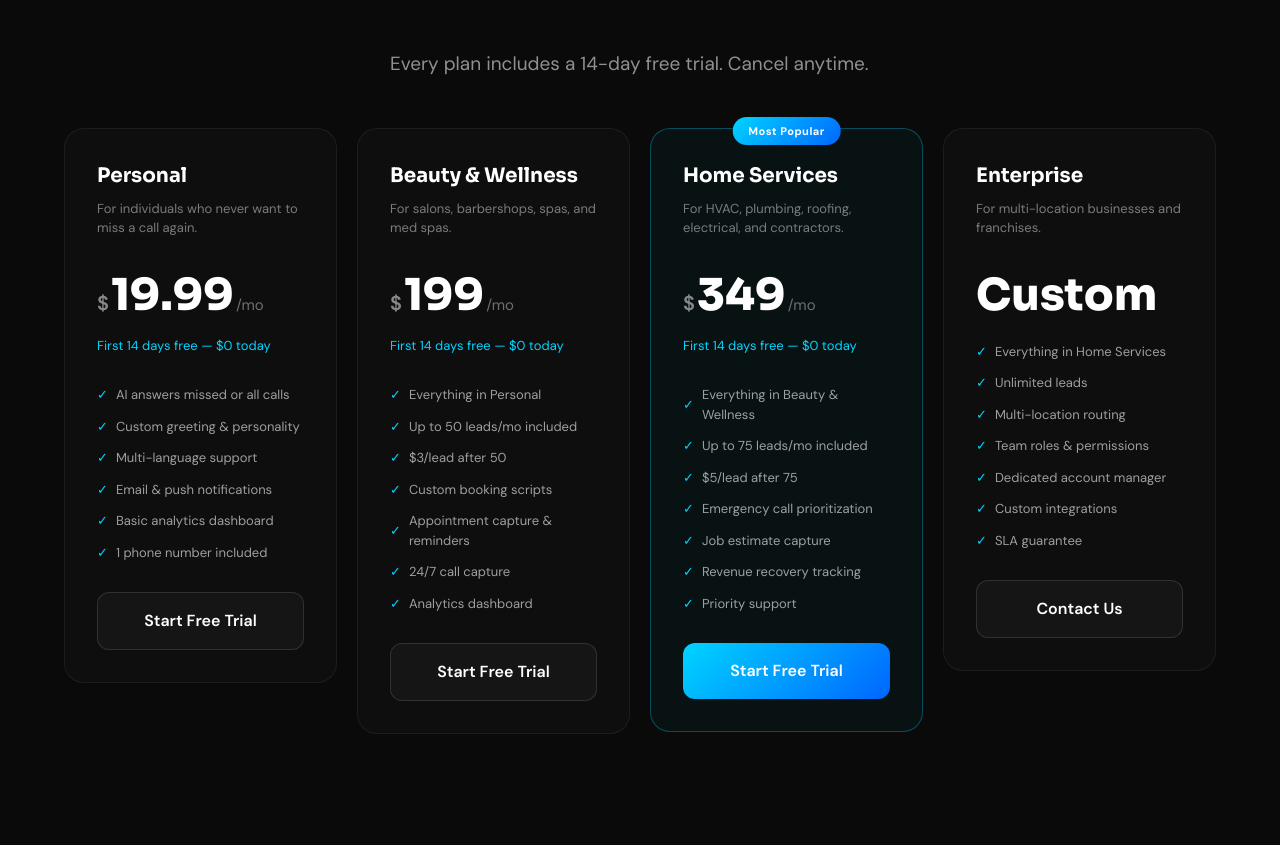
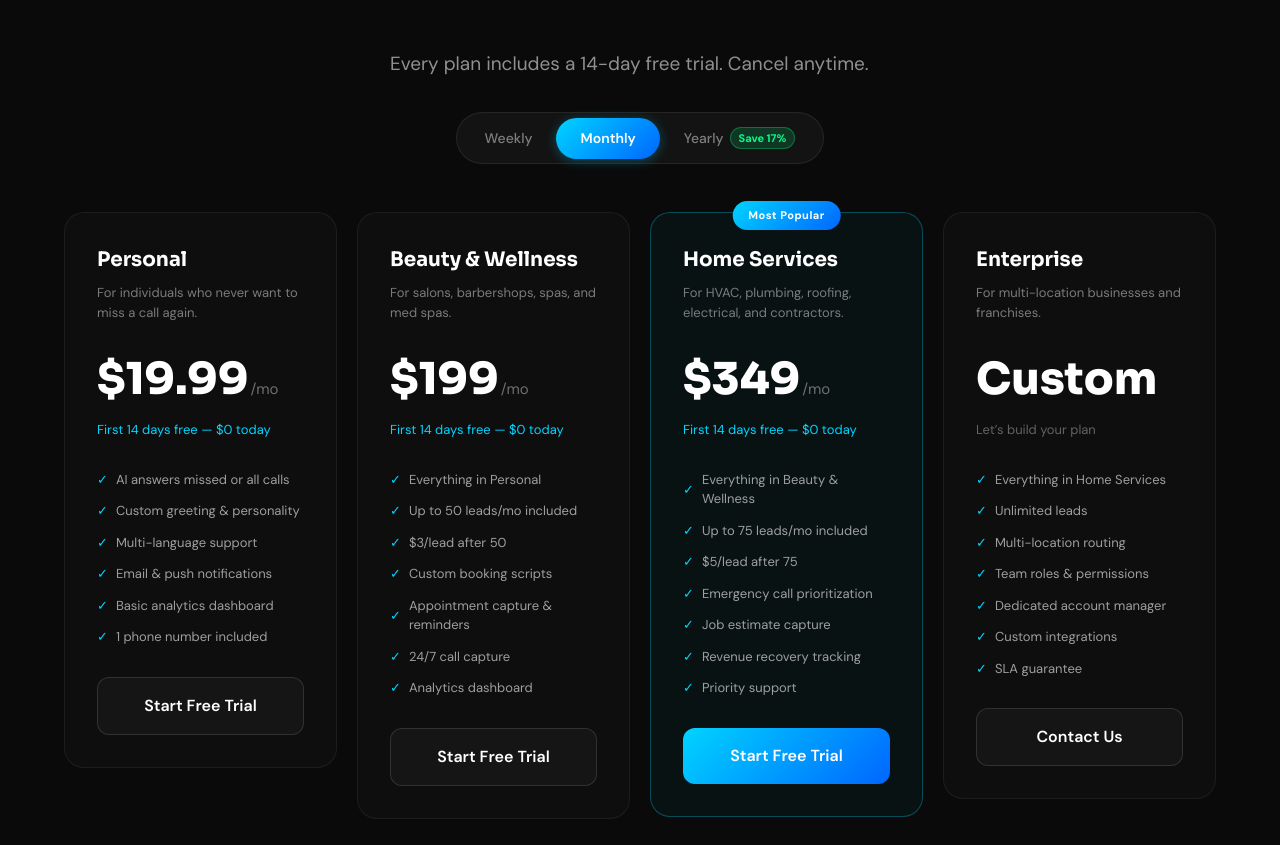
Before and after one commit to wpbluiss/conduit-nextjs, a Next.js app: page / in a window 1280 px wide. Shown: the part 6023-6868 px from the top of the page. Built offline with nearby package versions, Linux system fonts and the light colour scheme.

Commit message:
Add weekly/monthly/yearly pricing toggle with Stripe payment links

```diff
--- a/src/app/page.jsx
+++ b/src/app/page.jsx
@@ -281,11 +281,17 @@ const COMPARISON = [
   { feature: "No Setup Fee", conduit: "✓", rosie: "✓", goodcall: "✓", smithai: "✗" },
 ];
 
+const BILLING_INTERVALS = ["weekly", "monthly", "yearly"];
+
 const PRICING = [
   {
     name: "Personal",
-    price: 19.99,
     desc: "For individuals who never want to miss a call again.",
+    prices: {
+      weekly:  { display: "$5.99", period: "/wk", effective: "$25.96/mo effective", link: "https://buy.stripe.com/00w14gf4Jes47SWfEge3e08" },
+      monthly: { display: "$19.99", period: "/mo", effective: "", link: "https://buy.stripe.com/eVq5kw8Gl5Vyc9ceAce3e09" },
+      yearly:  { display: "$199", period: "/yr", effective: "$16.58/mo — save $41", link: "https://buy.stripe.com/3cIcMYbSx1Fic9ccs4e3e0a" },
+    },
     features: [
       "AI answers missed or all calls",
       "Custom greeting & personality",
@@ -299,8 +305,12 @@ const PRICING = [
   },
   {
     name: "Beauty & Wellness",
-    price: 199,
     desc: "For salons, barbershops, spas, and med spas.",
+    prices: {
+      weekly:  { display: "$59", period: "/wk", effective: "$255.67/mo effective", link: "https://buy.stripe.com/aFafZa2hX3Nq3CG4ZCe3e0b" },
+      monthly: { display: "$199", period: "/mo", effective: "", link: "https://buy.stripe.com/aFa5kwbSx97Kc9c9fSe3e0c" },
+      yearly:  { display: "$1,990", period: "/yr", effective: "$165.83/mo — save $398", link: "https://buy.stripe.com/fZueV6e0F83Gddgcs4e3e0d" },
+    },
     features: [
       "Everything in Personal",
       "Up to 50 leads/mo included",
@@ -315,8 +325,12 @@ const PRICING = [
   },
   {
     name: "Home Services",
-    price: 349,
     desc: "For HVAC, plumbing, roofing, electrical, and contractors.",
+    prices: {
+      weekly:  { display: "$99", period: "/wk", effective: "$429/mo effective", link: "https://buy.stripe.com/cNieV62hX83G7SWdw8e3e0e" },
+      monthly: { display: "$349", period: "/mo", effective: "", link: "https://buy.stripe.com/fZu5kw3m10Be6OS8bOe3e0f" },
+      yearly:  { display: "$3,490", period: "/yr", effective: "$290.83/mo — save $698", link: "https://buy.stripe.com/28E8wI09P2Jmgps1Nqe3e0g" },
+    },
     features: [
       "Everything in Beauty & Wellness",
       "Up to 75 leads/mo included",
@@ -331,8 +345,8 @@ const PRICING = [
   },
   {
     name: "Enterprise",
-    price: null,
     desc: "For multi-location businesses and franchises.",
+    prices: null,
     features: [
       "Everything in Home Services",
       "Unlimited leads",
@@ -471,6 +485,7 @@ function FAQItem({ q, a }) {
 // ─── MAIN PAGE ───
 export default function Home() {
   const [mobileMenu, setMobileMenu] = useState(false);
+  const [billingInterval, setBillingInterval] = useState("monthly");
 
   return (
     <div style={styles.page}>
@@ -710,11 +725,33 @@ export default function Home() {
         <div style={styles.section}>
           <div style={styles.sectionLabel}>PRICING</div>
           <h2 style={styles.sectionH2}>Simple, transparent pricing. No setup fees.</h2>
-          <p style={{ ...styles.heroSub, maxWidth: 500, margin: "0 auto 48px" }}>
+          <p style={{ ...styles.heroSub, maxWidth: 500, margin: "0 auto 0" }}>
             Every plan includes a 14-day free trial. Cancel anytime.
           </p>
+
+          {/* Billing Toggle */}
+          <div style={styles.toggleWrap}>
+            {BILLING_INTERVALS.map((interval) => (
+              <button
+                key={interval}
+                onClick={() => setBillingInterval(interval)}
+                style={{
+                  ...styles.toggleBtn,
+                  ...(billingInterval === interval ? styles.toggleBtnActive : {}),
+                }}
+              >
+                {interval.charAt(0).toUpperCase() + interval.slice(1)}
+                {interval === "yearly" && (
+                  <span style={styles.saveBadge}>Save 17%</span>
+                )}
+              </button>
+            ))}
+          </div>
+
           <div style={styles.pricingGrid}>
-            {PRICING.map((plan, i) => (
+            {PRICING.map((plan, i) => {
+              const priceData = plan.prices ? plan.prices[billingInterval] : null;
+              return (
                 <div
                   key={i}
                   style={{
@@ -726,19 +763,28 @@ export default function Home() {
                   <h3 style={styles.pricingName}>{plan.name}</h3>
                   <p style={styles.pricingDesc}>{plan.desc}</p>
                   <div style={styles.pricingPrice}>
-                  {plan.price !== null ? (
+                    {priceData ? (
                       <>
-                      <span style={styles.pricingDollar}>$</span>
-                      <span style={styles.pricingAmount}>{plan.price}</span>
-                      <span style={styles.pricingPeriod}>/mo</span>
+                        <span style={styles.pricingAmount}>{priceData.display}</span>
+                        <span style={styles.pricingPeriod}>{priceData.period}</span>
                       </>
                     ) : (
                       <span style={styles.pricingAmount}>Custom</span>
                     )}
                   </div>
-                {plan.price !== null && (
+                  {priceData && priceData.effective && (
+                    <div style={{ fontSize: 13, color: "rgba(255,255,255,0.4)", marginBottom: 4 }}>
+                      {priceData.effective}
+                    </div>
+                  )}
+                  {priceData && (
                     <div style={{ fontSize: 13, color: "#00d4ff", marginBottom: 24 }}>
                       First 14 days free — $0 today
+                    </div>
+                  )}
+                  {!priceData && (
+                    <div style={{ fontSize: 13, color: "rgba(255,255,255,0.35)", marginBottom: 24 }}>
+                      Let’s build your plan
                     </div>
                   )}
                   <ul style={styles.pricingFeatures}>
@@ -748,14 +794,16 @@ export default function Home() {
                       </li>
                     ))}
                   </ul>
+
                   <a
-                  href={plan.price !== null ? "https://app.conduitai.io" : "mailto:luis@conduitai.io"}
+                    href={priceData ? priceData.link : "mailto:luis@conduitai.io"}
                     style={plan.popular ? styles.btnPrimary : styles.btnSecondary}
                   >
                     {plan.cta}
                   </a>
                 </div>
-            ))}
+              );
+            })}
           </div>
         </div>
       </Section>
@@ -1434,6 +1482,48 @@ const styles = {
     display: "flex",
     alignItems: "center",
     gap: 8,
+  },
+  toggleWrap: {
+    display: "flex",
+    alignItems: "center",
+    justifyContent: "center",
+    gap: 0,
+    margin: "32px auto 48px",
+    background: "rgba(255,255,255,0.04)",
+    border: "1px solid rgba(255,255,255,0.08)",
+    borderRadius: 100,
+    padding: 4,
+    width: "fit-content",
+  },
+  toggleBtn: {
+    padding: "10px 24px",
+    border: "none",
+    background: "transparent",
+    color: "rgba(255,255,255,0.45)",
+    fontFamily: "'DM Sans', sans-serif",
+    fontSize: 14,
+    fontWeight: 500,
+    cursor: "pointer",
+    borderRadius: 100,
+    transition: "all 0.3s ease",
+    display: "flex",
+    alignItems: "center",
+    gap: 6,
+  },
+  toggleBtnActive: {
+    background: "linear-gradient(135deg, #00d4ff, #0066ff)",
+    color: "#fff",
+    fontWeight: 600,
+    boxShadow: "0 2px 12px rgba(0,212,255,0.3)",
+  },
+  saveBadge: {
+    background: "rgba(0,255,136,0.15)",
+    border: "1px solid rgba(0,255,136,0.3)",
+    color: "#00ff88",
+    fontSize: 11,
+    fontWeight: 700,
+    padding: "2px 8px",
+    borderRadius: 100,
   },
 
   // FAQ
```
Lines whose indentation alone changed are shown as unchanged.
